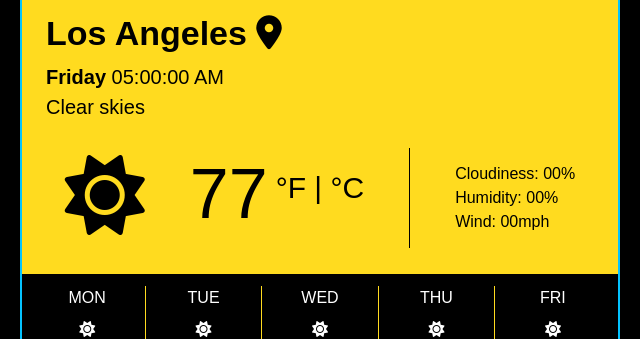
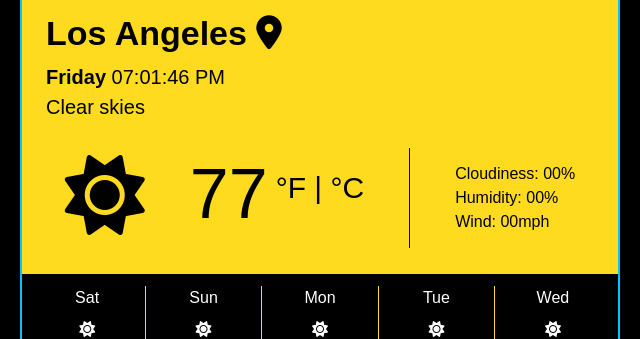
Before and after one commit to sixthsenseriot/cyber-weather-app, a plain HTML site: page index.html in a window 1280 px wide. Shown: the part 221-560 px from the top of the page, 320-960 px from the left. Drawn offline with nearby package versions, Linux system fonts and the light colour scheme; a web font is replaced by a local one.

Commit message:
Added live changing clock and real-time dates function in JS

```diff
--- a/index.html
+++ b/index.html
@@ -32,7 +32,7 @@
             </div>
 
             <h2 class="city mt-3">Los Angeles <span><i class="fa-solid fa-location-dot"></i></span></h2>
-            <p class="weather-date"><strong>Friday</strong> 05:00:00 AM</p>
+            <p class="weather-date" id="weather-date"><strong>Friday</strong> 05:00:00 AM</p>
             <p class="weather-description">Clear skies</p>
 
             <div class="weather-container d-flex justify-content-center align-items-center">
@@ -54,31 +54,31 @@
         <div class="forecast-container d-flex justify-content-center">
             <div class="row">
                 <div class="col forecast-one text-center">
-                    <p class="day-one forecast-day">MON</p>
+                    <p class="day-one forecast-day" id="day-one">MON</p>
                     <div class="day-one-icon forecast-icon"><i class="fa-solid fa-sun"></i></div>
                     <p class="day-one-temp forecast-temp">00° | 00°</p>
                 </div>
                 <div class="vert-line"></div>
                 <div class="col forecast-two text-center">
-                    <p class="day-two forecast-day">TUE</p>
+                    <p class="day-two forecast-day" id="day-two">TUE</p>
                     <div class="day-two-icon forecast-icon"><i class="fa-solid fa-sun"></i></div>
                     <p class="day-two-temp forecast-temp">00° | 00°</p>
                 </div>
                 <div class="vert-line"></div>
                 <div class="col forecast-three text-center">
-                    <p class="day-three forecast-day">WED</p>
+                    <p class="day-three forecast-day" id="day-three">WED</p>
                     <div class="day-three-icon forecast-icon"><i class="fa-solid fa-sun"></i></div>
                     <p class="day-three-temp forecast-temp">00° | 00°</p>
                 </div>
                 <div class="vert-line"></div>
                 <div class="col forecast-four text-center">
-                    <p class="day-four forecast-day">THU</p>
+                    <p class="day-four forecast-day" id="day-four">THU</p>
                     <div class="day-four-icon forecast-icon"><i class="fa-solid fa-sun"></i></div>
                     <p class="day-four-temp forecast-temp">00° | 00°</p>
                 </div>
                 <div class="vert-line hide-line"></div>
                 <div class="col forecast-five text-center">
-                    <p class="day-five forecast-day">FRI</p>
+                    <p class="day-five forecast-day" id="day-five">FRI</p>
                     <div class="day-five-icon forecast-icon"><i class="fa-solid fa-sun"></i></div>
                     <p class="day-five-temp forecast-temp">00° | 00°</p>
                 </div>
--- a/src/javascript.js
+++ b/src/javascript.js
@@ -0,0 +1,53 @@
+// clock for current day and time
+function clock() {
+  var date = new Date();
+  var ampm = date.getHours() >= 12 ? " PM" : " AM";
+  let hours = date.getHours();
+  hours = ((hours + 11) % 12) + 1;
+  if (hours < 10) {
+    hours = `0${hours}`;
+  }
+  let minutes = date.getMinutes();
+  if (minutes < 10) {
+    minutes = `0${minutes}`;
+  }
+  let seconds = date.getSeconds();
+  if (seconds < 10) {
+    seconds = `0${seconds}`;
+  }
+  let days = [
+    "Sunday",
+    "Monday",
+    "Tuesday",
+    "Wednesday",
+    "Thursday",
+    "Friday",
+    "Saturday",
+  ];
+  var currentDay = days[date.getDay()];
+  currentDay = `<b>${currentDay}</b> ${hours}:${minutes}:${seconds} ${ampm}`;
+  document.getElementById("weather-date").innerHTML = currentDay;
+
+  // display upcoming days
+  var daysOfTheWeek = ["Sun", "Mon", "Tue", "Wed", "Thu", "Fri", "Sat"];
+  var upcomingDays = [];
+  currentDayOfWeek = date.getDay();
+  for (var i = 1; i <= 5; i++) {
+    var upcomingDayIndex = (currentDayOfWeek + i) % 7;
+    var upcomingDay = daysOfTheWeek[upcomingDayIndex];
+    upcomingDays.push(upcomingDay);
+  }
+  document.getElementById("day-one").innerHTML = upcomingDays[0];
+  document.getElementById("day-two").innerHTML = upcomingDays[1];
+  document.getElementById("day-three").innerHTML = upcomingDays[2];
+  document.getElementById("day-four").innerHTML = upcomingDays[3];
+  document.getElementById("day-five").innerHTML = upcomingDays[4];
+
+  displayClock();
+}
+// display live-changing clock
+function displayClock() {
+  var refresh = 1000; // refresh rate in milli seconds
+  mytime = setTimeout("clock()", refresh);
+}
+displayClock();
```
